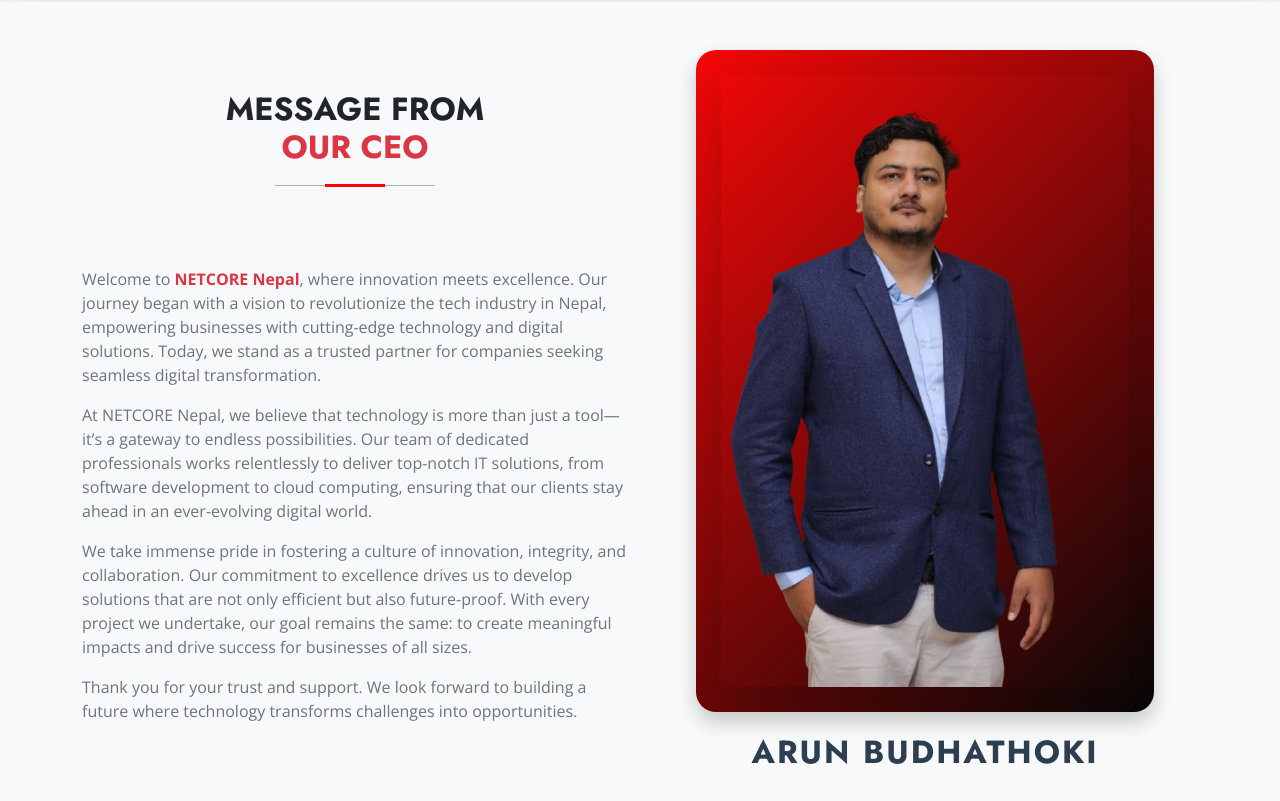
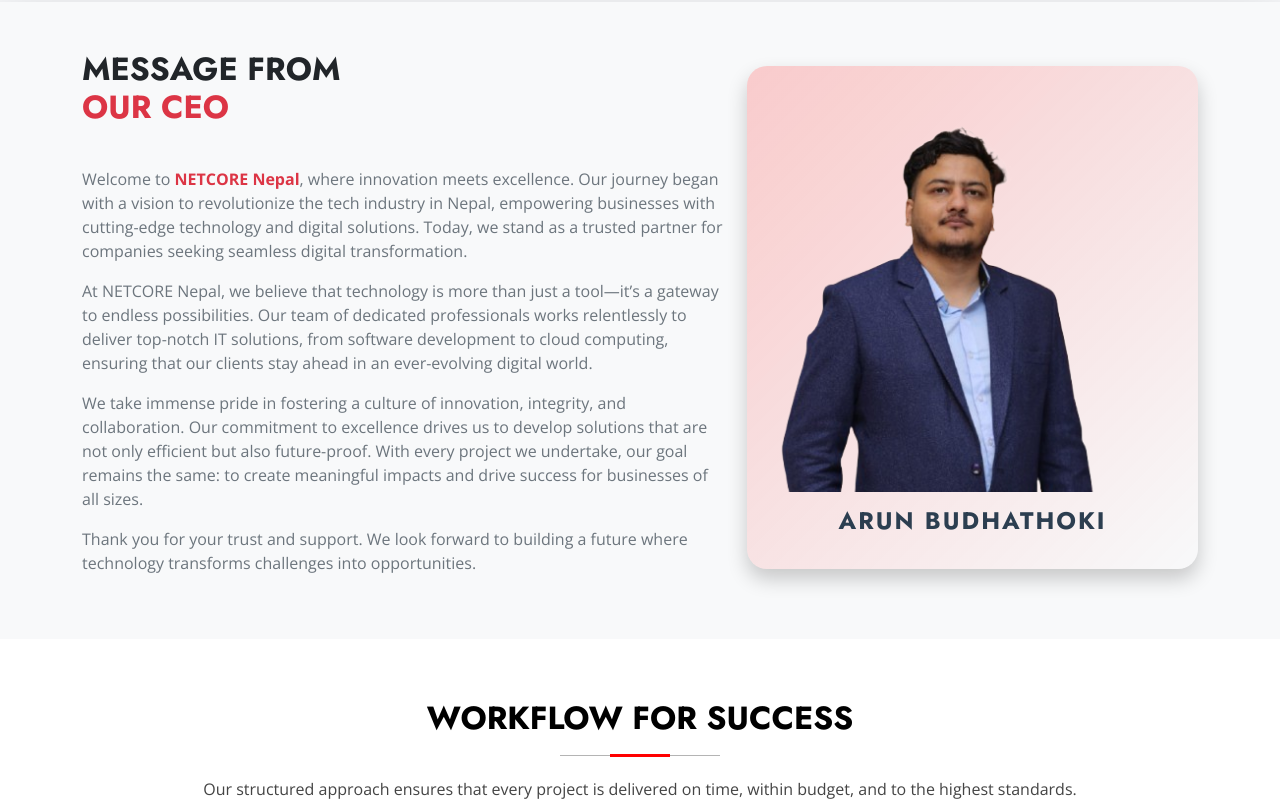
Before and after one commit to sahanirakesh877/Netcorenepal, a React (Vite) app: page / in a window 1280 px wide. Shown: the part 2340-3141 px from the top of the page. Built offline with nearby package versions, Linux system fonts and the light colour scheme.

Commit message:
photo chnge

```diff
--- a/src/App.css
+++ b/src/App.css
@@ -248,3 +248,21 @@
   color: red;
   font-weight: bold;
 }
+
+
+
+
+.section-titl {
+  text-align: start;
+  /* padding-bottom: 60px; */
+
+}
+
+.section-titl h2 {
+  font-size: 32px;
+  font-weight: 700;
+  margin-bottom: 20px;
+  padding-bottom: 20px;
+  text-transform: uppercase;
+
+}
--- a/src/components/Ceo.jsx
+++ b/src/components/Ceo.jsx
@@ -1,25 +1,25 @@
-
-
 import React from "react";
 
 const Ceo = () => {
   return (
     <div className="bg-light py-5 shadow-lg">
       <div className="container">
+
         <div className="row align-items-center">
           {/* Left Side - Content */}
-          <div className="col-md-6">
-            <div className="section-title " data-aos="fade-up">
-              <h2 className="text-dark">
-                Message from <br /> <span className="text-danger">Our CEO</span>
-              </h2>
-            </div>
+          <div className="col-md-7">
+          <div className="section-titl " data-aos="fade-up">
+          <h2 className="text-dark">
+            Message from <br /> <span className="text-danger">Our CEO</span>
+          </h2>
+        </div>
             <p className="text-secondary">
-              Welcome to <strong className="text-danger">NETCORE Nepal</strong>, where innovation meets
-              excellence. Our journey began with a vision to revolutionize the
-              tech industry in Nepal, empowering businesses with cutting-edge
-              technology and digital solutions. Today, we stand as a trusted
-              partner for companies seeking seamless digital transformation.
+              Welcome to <strong className="text-danger">NETCORE Nepal</strong>,
+              where innovation meets excellence. Our journey began with a vision
+              to revolutionize the tech industry in Nepal, empowering businesses
+              with cutting-edge technology and digital solutions. Today, we
+              stand as a trusted partner for companies seeking seamless digital
+              transformation.
             </p>
             <p className="text-secondary">
               At NETCORE Nepal, we believe that technology is more than just a
@@ -41,20 +41,18 @@
               a future where technology transforms challenges into
               opportunities.
             </p>
-
           </div>
 
           {/* Right Side - Image */}
-          <div className="col-md-6 text-center">
+          <div className="col-md-5">
             <div className="ceo-image-wrapper" data-aos="fade-up">
               <img
                 src="/assets/img/ceobg.png"
                 alt="CEO"
-                className="img-fluid  rounded shadow-lg"
+                className="img-fluid "
               />
-
+              <h1 className="ceo-name ">Arun Budhathoki</h1>
             </div>
-            <h1 className="ceo-name">Arun Budhathoki</h1>
           </div>
         </div>
       </div>
--- /dev/null
+++ b/src/components/VideoBanner.jsx
@@ -0,0 +1,11 @@
+import React from 'react'
+
+const VideoBanner = () => {
+  return (
+    <div>
+
+    </div>
+  )
+}
+
+export default VideoBanner
--- a/src/index.css
+++ b/src/index.css
@@ -3419,32 +3419,22 @@
   display: inline-block;
   padding: 25px;
   border-radius: 20px;
-  background: linear-gradient(135deg, #f60808, #070707); /* Gradient Border */
+  background: linear-gradient(135deg, #ff040430, #ffffff00);
   box-shadow: 0px 10px 20px rgba(0, 0, 0, 0.2);
   overflow: hidden;
   height:auto;
 }
 
-.ceo-image-wrapper::before {
-  content: "";
-  position: absolute;
-  top: -10px;
-  left: -10px;
-  right: -10px;
-  bottom: -10px;
-  background: rgba(255, 255, 255, 0);
-  border-radius: 20px;
-  z-index: 1;
-}
+
 .ceo-name {
-  font-size: 2rem; /* Adjust size */
+  font-size: 1.5rem;
   font-weight: bold;
-  color: #2c3e50; /* Dark elegant color */
+  color: #2c3e50;
   text-transform: uppercase;
   letter-spacing: 2px;
   margin-top: 15px;
-  position: relative;
-  display: inline-block;
+  text-align: center;
+
 }
 
 
--- a/src/page/Home.jsx
+++ b/src/page/Home.jsx
@@ -10,11 +10,13 @@
 import Contact from "./Contact";
 import WhyChoose from "../components/WhyCoose";
 import Ceo from "../components/Ceo";
+import VideoBanner from './../components/VideoBanner';
 
 const Home = () => {
   return (
     <>
       <Banner />
+      <VideoBanner/>
       <AboutComp />
       <Service />
       <Ceo />
```
Also changed, not shown: public/assets/img/ceobg.png.
